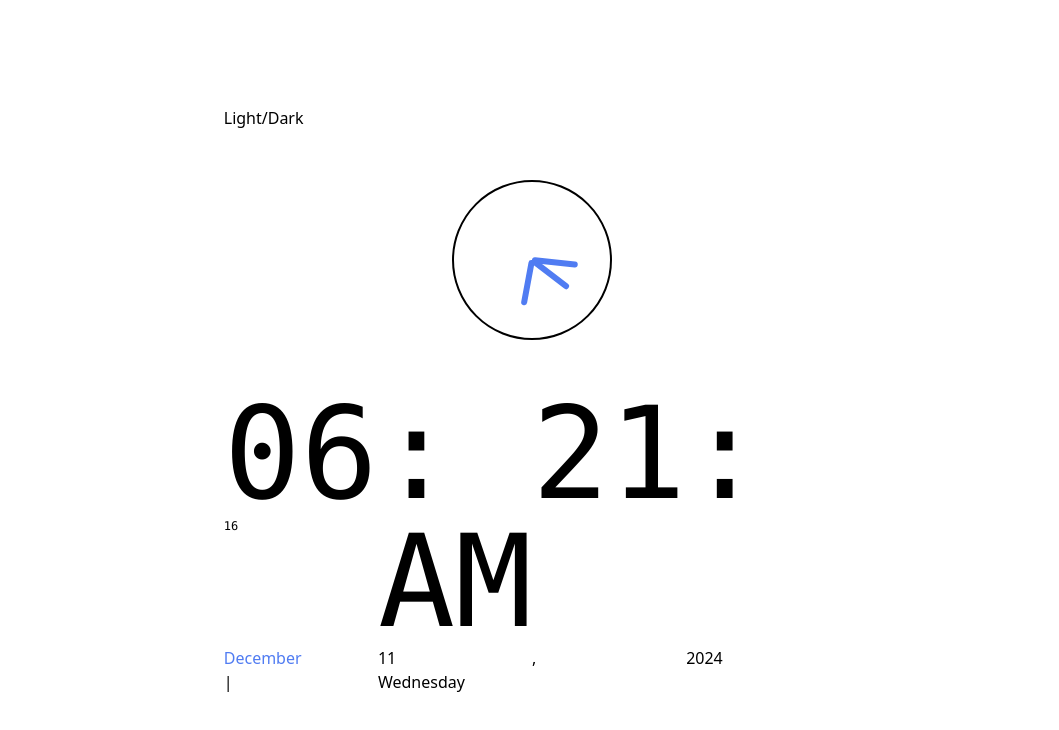
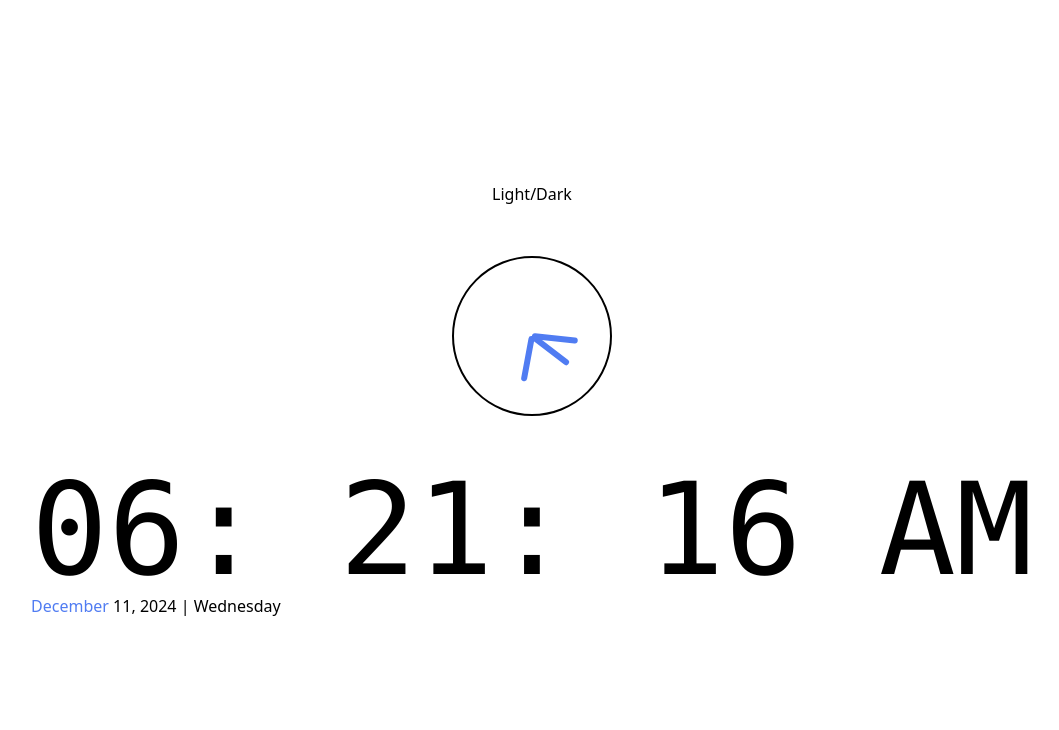
Before and after one commit to drubino8/date-time-tailwind, a website: page public/index.html in a window 1280 px wide. Shown: the whole page, without its empty margins (108-1167 px from the left). Drawn offline with Linux system fonts and the light colour scheme.

Commit message:
Adjusted layout

```diff
--- a/public/index.html
+++ b/public/index.html
@@ -15,7 +15,7 @@
 
     <main>
 
-      <p id="switcher">Light/Dark</p>
+      <p id="switcher" class="flex items-center justify-center">Light/Dark</p>
 
 <div class="clock">
       <div class="clock-face">
@@ -26,20 +26,21 @@
     </div>
 
         <!-- Time -->
-        <time class="time container mx-auto block grid lg:grid-cols-4 md:grid-cols-2 font-mono text-9xl">
-                <data class="hours block">HH</data> :
-                <data class="minutes block">MM</data> :
-                <data class="seconds block text-xs">SS</data>
-                <data class="amOrPM block">AM/PM</data>
-            </time>
+        <time class="time container mx-auto inline-block font-mono text-9xl">
+          <data class="hours inline">HH</data><span class="mx-1">:</span>
+          <data class="minutes inline">MM</data><span class="mx-1">:</span>
+          <data class="seconds inline">SS</data><span class="mx-1"></span>
+          <data class="amOrPM inline">AM/PM</data>
+        </time>
 
+        <br>
 
         <!-- Date -->
-        <time class="date container mx-auto block grid lg:grid-cols-4 md:grid-cols-2">
-          <data class="month block">Month</data>
-          <data class="dayOfMonth block">00</data>,
-          <data class="year block">0000</data> |
-          <data class="dayOfWeek block">SMTWTFS</data>
+        <time class="date container mx-auto inline-block font-mono text-8xl"></time>
+          <data class="month inline">Month</data>
+          <data class="dayOfMonth inline">00</data>,
+          <data class="year inline">0000</data> |
+          <data class="dayOfWeek inline">SMTWTFS</data>
         </time>
 
       </main>
```
Also changed, not shown: public/style.css.
